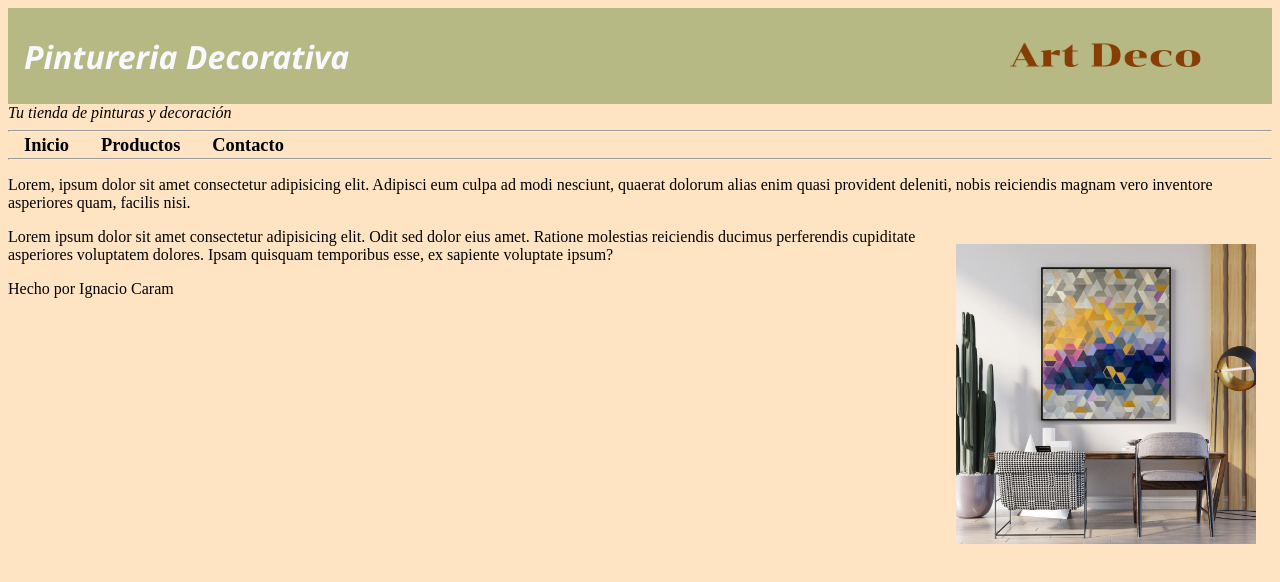
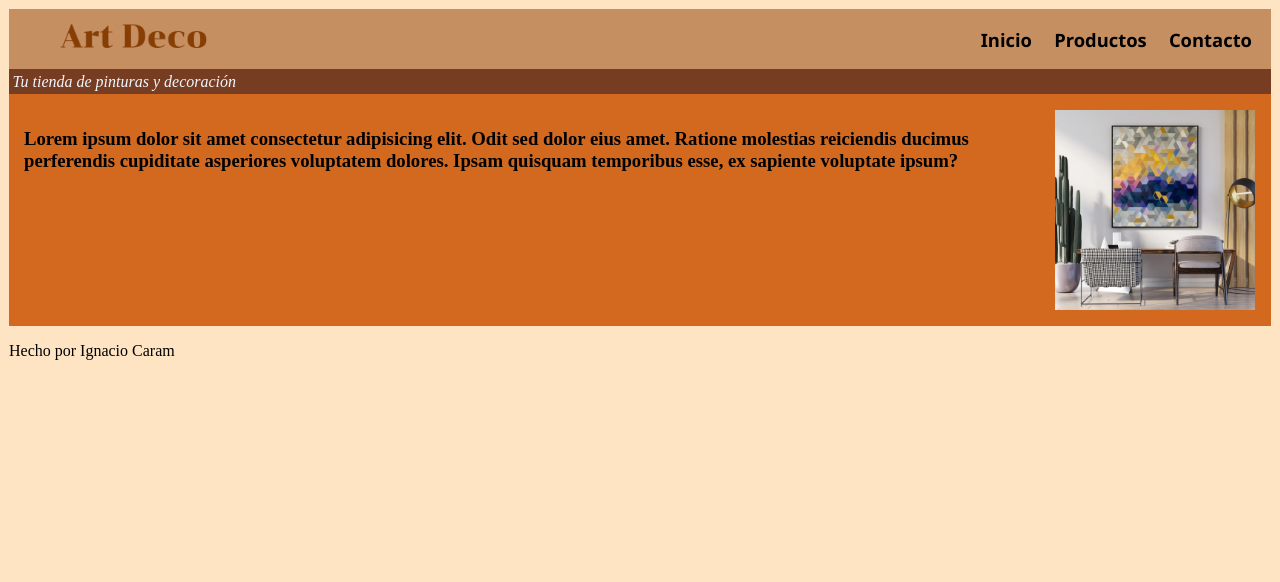
Before and after one commit to VesselVI/git-code-tutorial, a plain HTML site: page index.html in a window 1280 px wide. Drawn offline with Linux system fonts and the light colour scheme.

Commit message:
added some containers and fixed the header

```diff
--- a/index.html
+++ b/index.html
@@ -3,76 +3,42 @@
 <head>
     <meta charset="UTF-8">
     <meta name="viewport" content="width=device-width, initial-scale=1.0">
-<style>
-    .tablas{
-      display: flex;
-      flex: auto;
-      height: 10px;
-      justify-content: left;
-      align-items: center;
+    <link rel="Stylesheet" type="text/css" href="styles.css"/>
 
-
-    }
-    .Cuadro1 {
-        float: right;
-        width: 300px;
-        height: auto;
-        margin: 1rem;
-    }
-
-
-    .header1 {
-        background-color: rgb(182, 185, 132);
-        padding: 1rem;
-        flex: auto;
-        display: flex   ;
-        align-items:center;
-        justify-content: space-between;
-        height: 8vh;
-
-        font-family: 'Segoe UI', Tahoma, Geneva, Verdana, sans-serif;
-        color: ghostwhite;
-    }
-    .Logo1 {
-        width: 300px;
-        height: 250px;
-    }
-  a{
-    font-size: 2.3vh;
-    color: black;
-  }
-
-
-</style>
 
     <title>Art Deco</title>
 </head>
-<body style="background-color: bisque;">
+<body style="background-color: bisque; margin: 9px;">
 
     <div class="header1">
+        <div class="logoHeader">
 
-    <h1 style="font-style: oblique; font-family: 'Segoe UI', Tahoma, Geneva, Verdana, sans-serif ; color: ghostwhite;"> Pintureria Decorativa</h1>
                 <img src="Resources/mockofun-text-editor.png" alt="Logo Art Deco" class="Logo1">
-      </div>
 
-    <i>Tu tienda de pinturas y decoración</i>
+        </div>
+        <div class="navHeader">
 
-        <hr>
-    <div class="tablas" >
+             <strong> <a href="index.html" style="margin: 9px; text-decoration: none;" class="tab">Inicio</a></strong>
+            <strong> <a href="/Tabs/productos.html" style="margin: 9px; text-decoration: none;"; class="tab">Productos</a></strong>
+            <strong> <a href="/Tabs/Contacto.html"  style="margin: 9px; text-decoration: none"; class="tab">Contacto</a></strong>
+        </div>
+    </div>
+        <div class="quoteNav">
+            <i>Tu tienda de pinturas y decoración</i>
+        </div>
 
+<!--
            <strong> <a href="index.html" style="margin: 1rem; text-decoration: none;" class="tab">Inicio</a></strong>
             <strong> <a href="/Tabs/productos.html" style="margin: 1rem; text-decoration: none;"; class="tab">Productos</a></strong>
-            <strong> <a href="/Tabs/Contacto.html"  style="margin: 1rem; text-decoration: none"; class="tab">Contacto</a></strong>
-    </div>
-        <hr>
-
-    <p>Lorem, ipsum dolor sit amet consectetur adipisicing elit. Adipisci eum culpa ad modi nesciunt, quaerat dolorum alias enim quasi provident deleniti, nobis reiciendis magnam vero inventore asperiores quam, facilis nisi.</p>
-
-    <div >
-    <aside>
-        <img class="Cuadro1" src="/Resources/Equilibrio_editada.webp" alt="Cuadro1">
-        <p > Lorem ipsum dolor sit amet consectetur adipisicing elit. Odit sed dolor eius amet. Ratione molestias reiciendis ducimus perferendis cupiditate asperiores voluptatem dolores. Ipsam quisquam temporibus esse, ex sapiente voluptate ipsum?</p>
-    </aside>
+            <strong> <a href="/Tabs/Contacto.html"  style="margin: 1rem; text-decoration: none"; class="tab">Contacto</a></strong> -->
+   <div class="container1">
+        <div class="phrase1" style="padding: 15px;">
+            <h3> Lorem ipsum dolor sit amet consectetur adipisicing elit. Odit sed dolor eius amet. Ratione molestias reiciendis ducimus perferendis cupiditate asperiores voluptatem dolores. Ipsam quisquam temporibus esse, ex sapiente voluptate ipsum?</p>
+            </h3>
+        </div>
+        <div class="cuadrocontainer">
+            <img class="Cuadro1" src="/Resources/Equilibrio_editada.webp" alt="Cuadro1">
+        </div>
     </div>
 </body>
 
--- /dev/null
+++ b/styles.css
@@ -0,0 +1,45 @@
+
+    .Cuadro1 {
+        float: right;
+        width: 200px;
+        height: auto;
+        margin: 1rem;
+    }
+
+
+    .header1 {
+        background-color: rgb(197, 143, 98);
+        padding: 10px;
+        border: 1hv;
+        flex: auto;
+        display: flex   ;
+        align-items:center;
+        justify-content:space-between;
+        height: 5vh;
+
+        font-family: 'Segoe UI', Tahoma, Geneva, Verdana, sans-serif;
+        color: ghostwhite;
+    }
+    .Logo1 {
+        width:230px;
+        height: 250px;
+        overflow: hidden;
+    }
+  a{
+    font-size: 2.3vh;
+    color: black;
+  }
+
+  .quoteNav{
+    background-color: rgb(119, 61, 35);
+    color: aliceblue;
+    padding: 3.5px;
+  }
+  .container1{
+    background-color:chocolate;
+    border: 1px;
+    display: flex;
+    flex-wrap:nowrap;
+    justify-content: space-between;
+
+  }
```
